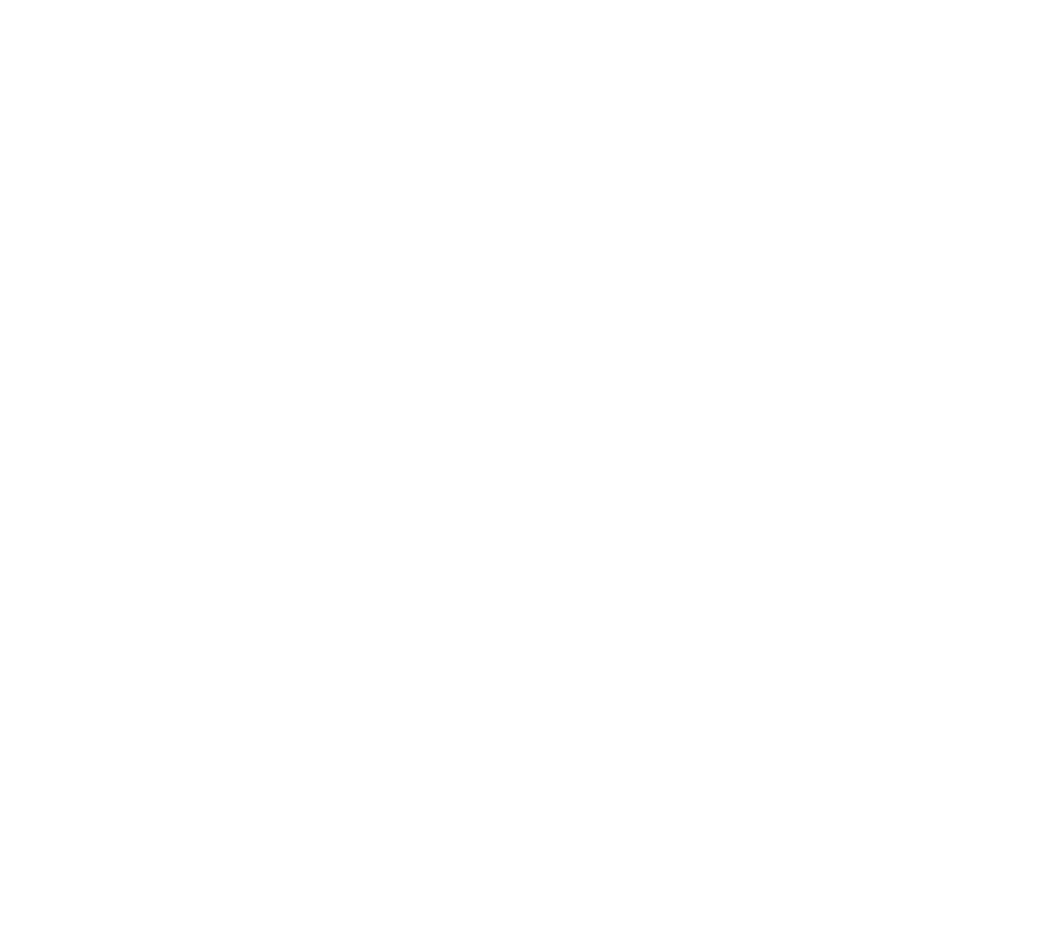
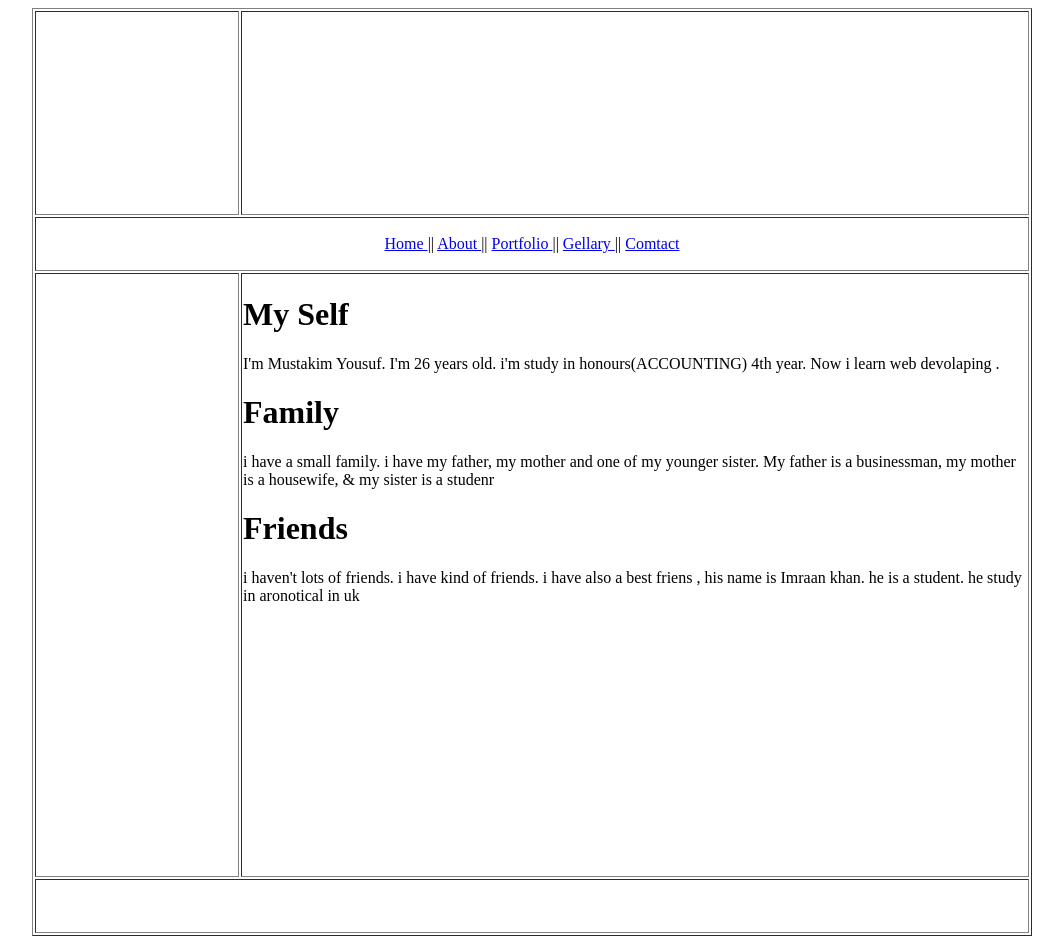
Before and after one commit to Mustakim-Yousuf/Batch---71, a plain HTML site: page about.html in a window 1280 px wide. Shown: the whole page, without its empty margins (108-1171 px from the left). Before the commit the page ends 800 px from the top, so only its background shows below. Drawn offline with Linux system fonts and the light colour scheme.

Commit message:
creat layout on portfolio.html file

```diff
--- a/about.html
+++ b/about.html
@@ -2,9 +2,48 @@
 <html lang="en">
 <head>
     <meta charset="UTF-8">
-    <title>Title</title>
+    <title>My Frist Assignment</title>
 </head>
 <body>
+<table border="1" width="1000" align="center">
+    <tr>
+        <td height="200" width="200"></td>
+        <td></td>
+    </tr>
+    <tr>
+        <td height="50" colspan="2" align="center">
+            <a href="index.html"> Home </a> ||
+            <a href="about.html"> About </a> ||
+            <a href="portfolio.html"> Portfolio </a> ||
+            <a href="gellary.html"> Gellary </a> ||
+            <a href="contact.html"> Comtact </a>
+        </td>
+    </tr>
+    <tr>
+        <td height="600"></td>
+        <td valign="top">
+
+            <h1> My Self </h1>
+            <p> I'm Mustakim Yousuf. I'm 26 years old. i'm study in honours(ACCOUNTING) 4th year. Now i learn web devolaping .</p>
+
+
+            <h1> Family </h1>
+            <p> i have a small family.  i have my father, my mother and one of my younger sister. My father is a businessman, my mother is a housewife, & my sister is a studenr</p>
+
+
+
+            <h1> Friends </h1>
+            <p> i haven't lots of friends. i have kind of friends. i have also a best friens , his name is Imraan khan. he is a student. he study in aronotical  in uk</p>
+        </td>
+    </tr>
+    <tr>
+        <td height="50" colspan="2"></td>
+    </tr>
+
+
+
+
+</table>
 
 </body>
 </html>
```
Also changed, not shown: portfolio.html (added, +10 -0 lines).
